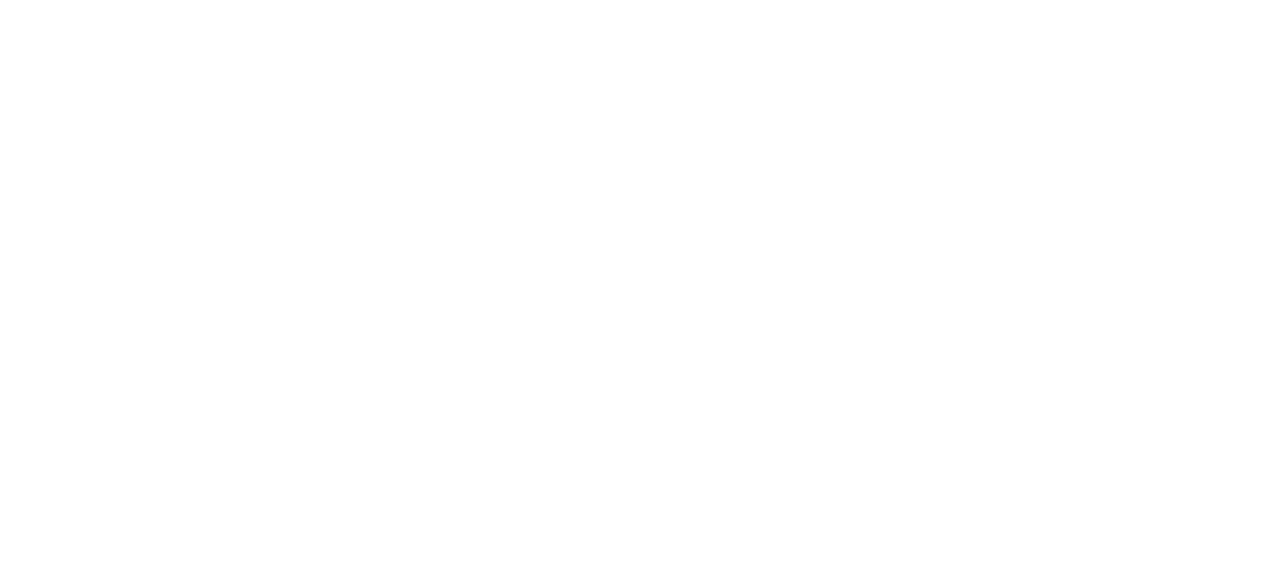
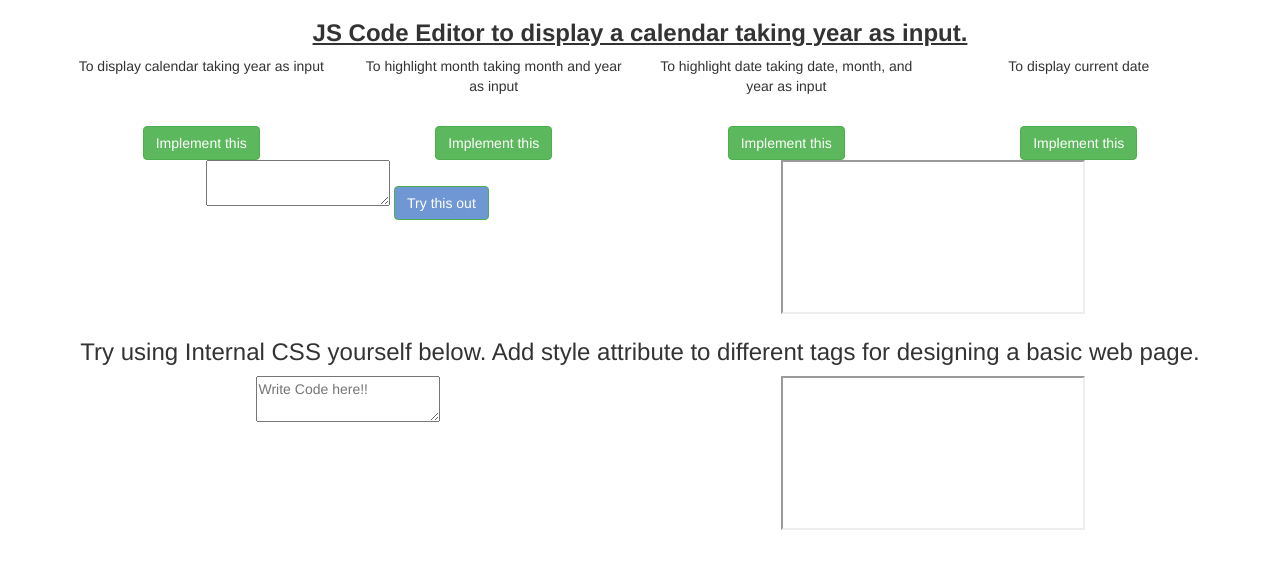
Before and after one commit to virtual-labs/exp-calendar-using-JavaScript-iitd, a plain HTML site: page experiment/simulation/index.html in a window 1280 px wide. Drawn offline with nearby package versions, Linux system fonts and the light colour scheme.

Commit message:
Add files via upload

```diff
--- a/experiment/simulation/index.html
+++ b/experiment/simulation/index.html
@@ -1,13 +1,95 @@
 <!DOCTYPE html>
 <html>
+
 <head>
-	<!-- Add CSS at the head of HTML file -->
-    <link rel="stylesheet" href="./css/main.css">
+    <title>JS Editor</title>
+    <meta charset="utf-8">
+    <meta name="viewport" content="width=device-width, initial-scale=1">
+    <link rel="stylesheet" href="https://maxcdn.bootstrapcdn.com/bootstrap/3.4.1/css/bootstrap.min.css">
+    <script src="https://ajax.googleapis.com/ajax/libs/jquery/3.5.1/jquery.min.js"></script>
+    <script src="https://maxcdn.bootstrapcdn.com/bootstrap/3.4.1/js/bootstrap.min.js"></script>
+    <link rel="stylesheet" href="css/style.css">
 </head>
+
 <body>
-		<!-- Your code goes here-->
+    <center>
+        <div class="container">
+            <div class="row">
+                <h3><b><u>JS Code Editor to display a calendar taking year as input.</u></b></h3>
+                <div class="col-sm-3">
+                    <div class="tbox">
+                        <p>To display calendar taking year as input</p>
+                        <br><br>
+                        <button type="button" class="btn btn-success" onclick="loadCalendar()">Implement this</button>
+                    </div>
+                </div>
 
-	<!-- Add JS at the bottom of HTML file -->
-        <script src="./js/main.js"></script>
+                <div class="col-sm-3">
+                    <div class="tbox">
+                        <p>To highlight month taking month and year as input</p>
+                        <br>
+                        <button type="button" class="btn btn-success" onclick="loadMonthHighlight()">Implement this</button>
+                    </div>
+                </div>
+
+                <div class="col-sm-3">
+                    <div class="tbox">
+                        <p>To highlight date taking date, month, and year as input</p>
+                        <br>
+                        <button type="button" class="btn btn-success" onclick="loadDateHighlight()">Implement this</button>
+                    </div>
+                </div>
+
+                <div class="col-sm-3">
+                    <div class="tbox">
+                        <p>To display current date</p>
+                        <br> <br>
+                        <button type="button" class="btn btn-success" onclick="loadCurrentDate()">Implement this</button>
+                    </div>
+                </div>
+            </div>
+        </div>
+    </center>
+
+    <center>
+        <div class="container">
+            <div class="row">
+                <div class="col-sm-6">
+                    <div class="code">
+                        <textarea id="jsCode" style="height: 96%"></textarea>
+                        <button type="button" style="background-color: rgb(111, 151, 211); " class="btn btn-success" onclick="showPreview()">Try this out</button>
+                    </div>
+                </div>
+                <div class="col-sm-6">
+                    <div class="preview">
+                        <iframe id="preview-window"></iframe>
+                    </div>
+                </div>
+            </div>
+        </div>
+    </center>
+
+    <center>
+        <div class="container">
+            <div class="row">
+                <h3> Try using Internal CSS yourself below. Add style attribute to different tags for designing a basic web page.</h3>
+                <div class="col-sm-6">
+                    <div class="code">
+                        <textarea onkeyup="showPreview2()" id="htmlCode2" placeholder="Write Code here!!" class="complete"></textarea>
+                    </div>
+                </div>
+                <div class="col-sm-6">
+                    <div class="preview">
+                        <iframe id="preview-window2"></iframe>
+                    </div>
+                </div>
+            </div>
+        </div>
+    </center>
+
+    <br>
+    <br>
 </body>
+<script src="javascript/scripts.js"></script>
+
 </html>
```
